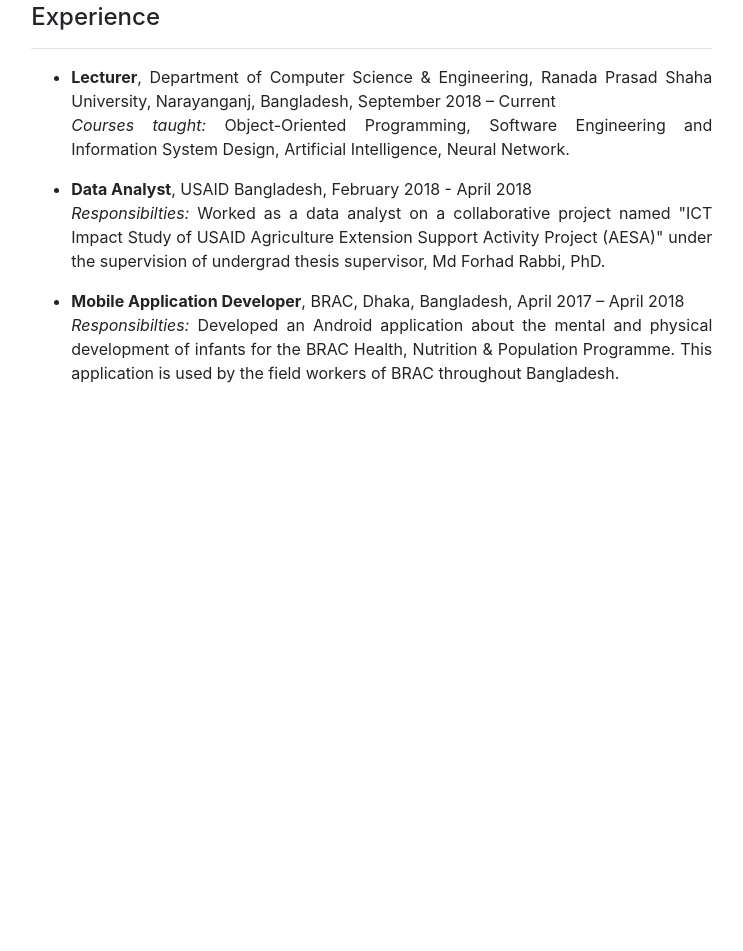
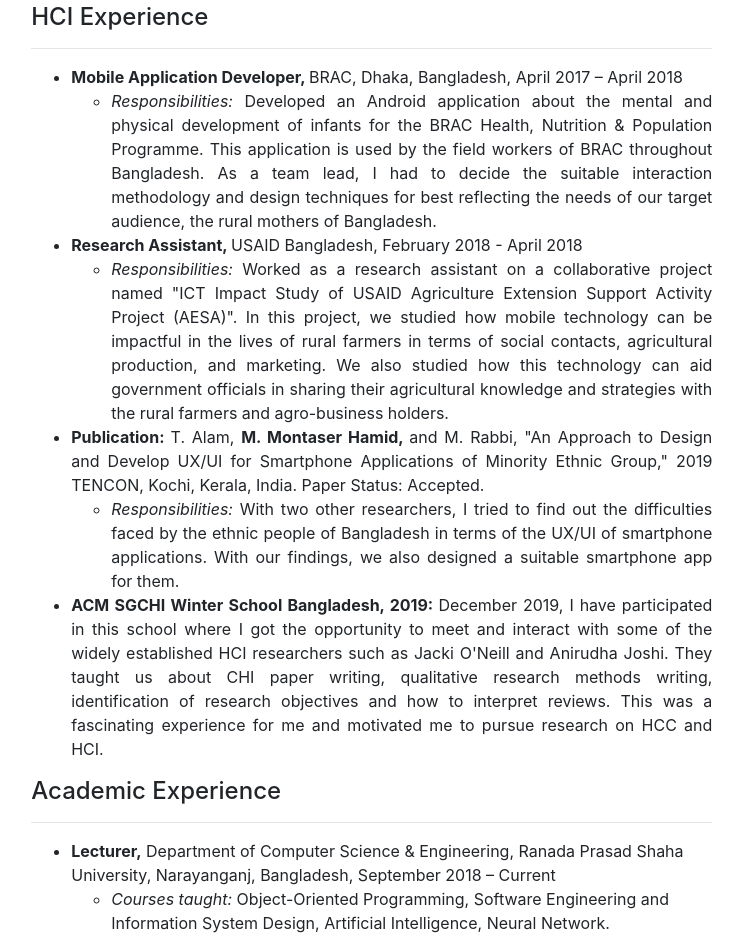
Before and after one commit to montaser85/Portfolio_, a plain HTML site: page index.html in a window 1280 px wide. Shown: the part 1548-2499 px from the top of the page, without its empty margins (446-1189 px from the left). Before the commit the page ends 1949 px from the top, so only its background shows below. Drawn offline with Linux system fonts and the light colour scheme.

Commit message:
Update index.html

```diff
--- a/index.html
+++ b/index.html
@@ -31,7 +31,7 @@
                             <li><a href="#research">Research Interests</a></li>
                             <li><a href="#project">Projects</a></li>
                             <li><a href="#publication">Publications</a></li>
-                            <li><a href="#exp">Experience</a></li>
+                            <li><a href="#exp">HCI Experience</a></li>
                         </ul>
                     </div>
                 </div>
@@ -107,26 +107,34 @@
                     <!-- Publication end -->
 
                     <!-- Experience -->
-                    <h4 id="exp">Experience</h4><hr>
-                    <ul>
-                        <li>
-                            <p class="text-justify">
-                                <b>Lecturer</b>, Department of Computer Science & Engineering, Ranada Prasad Shaha University, Narayanganj, Bangladesh, September 2018 – Current
-                                <br><em>Courses taught:</em> Object-Oriented Programming, Software Engineering and Information System Design, Artificial Intelligence, Neural Network.
-                            </p>
+                    <h4 id="exp">HCI Experience</h4><hr>
+                    <ul class="text-justify">
+                        <li><b>Mobile Application Developer, </b>BRAC, Dhaka, Bangladesh, April 2017 – April 2018
+                            <ul>
+                                <li><i>Responsibilities: </i>Developed an Android application about the mental and physical development of infants for the BRAC Health, Nutrition & Population Programme. This application is used by the field workers of BRAC throughout Bangladesh. As a team lead, I had to decide the suitable interaction methodology and design techniques for best reflecting the needs of our target audience, the rural mothers of Bangladesh. </li>
+                            </ul>
+                        </li>
+                        <li><b>Research Assistant, </b>USAID Bangladesh, February 2018 - April 2018
+                            <ul>
+                                <li><i>Responsibilities: </i>Worked as a research assistant on a collaborative project named "ICT Impact Study of USAID Agriculture Extension Support Activity Project (AESA)". In this project, we studied how mobile technology can be impactful in the lives of rural farmers in terms of social contacts, agricultural production, and marketing. We also studied how this technology can aid government officials in sharing their agricultural knowledge and strategies with the rural farmers and agro-business holders. </li>
+                            </ul>
+                        </li>
+                        <li><b>Publication: </b>T. Alam, <b>M. Montaser Hamid, </b>and M. Rabbi, "An Approach to Design and Develop UX/UI for Smartphone Applications of Minority Ethnic Group," 2019 TENCON, Kochi, Kerala, India. Paper Status: Accepted.
+                            <ul>
+                                <li><i>Responsibilities: </i>With two other researchers, I tried to find out the difficulties faced by the ethnic people of Bangladesh in terms of the UX/UI of smartphone applications. With our findings, we also designed a suitable smartphone app for them. </li>
+                            </ul>
                         </li>
                         <li>
-                            <p class="text-justify">
-                                <b>Data Analyst</b>, USAID Bangladesh, February 2018 - April 2018
-                                <br><em>Responsibilties:</em> Worked as a data analyst on a collaborative project named "ICT Impact Study of USAID Agriculture Extension Support Activity Project (AESA)" under the supervision of undergrad thesis supervisor, Md Forhad Rabbi, PhD.
-                            </p>
+                            <b>ACM SGCHI Winter School Bangladesh, 2019: </b>December 2019, I have participated in this school where I got the opportunity to meet and interact with some of the widely established HCI researchers such as Jacki O'Neill and Anirudha Joshi. They taught us about CHI paper writing, qualitative research methods writing, identification of research objectives and how to interpret reviews. This was a fascinating experience for me and motivated me to pursue research on HCC and HCI.
                         </li>
-                        <li>
-                            <p class="text-justify">
-                                <b>Mobile Application Developer</b>, BRAC, Dhaka, Bangladesh, April 2017 – April 2018
-                                <br><em>Responsibilties:</em> Developed an Android application about the mental and physical development of infants for the BRAC Health, Nutrition & Population Programme. This application is used by the field workers of BRAC throughout Bangladesh.
-                            </p>
-                        </li>
+                    </ul>
+                    <h4 id="academic-experience">Academic Experience</h4><hr>
+                    <ul>
+                        <li><b>Lecturer,</b> Department of Computer Science & Engineering, Ranada Prasad Shaha University, Narayanganj, Bangladesh, September 2018 – Current</li>
+
+                        <ul>
+                            <li><i>Courses taught: </i>Object-Oriented Programming, Software Engineering and Information System Design, Artificial Intelligence, Neural Network.</li>
+                        </ul>
                     </ul>
                 </div>
             </div>
```
